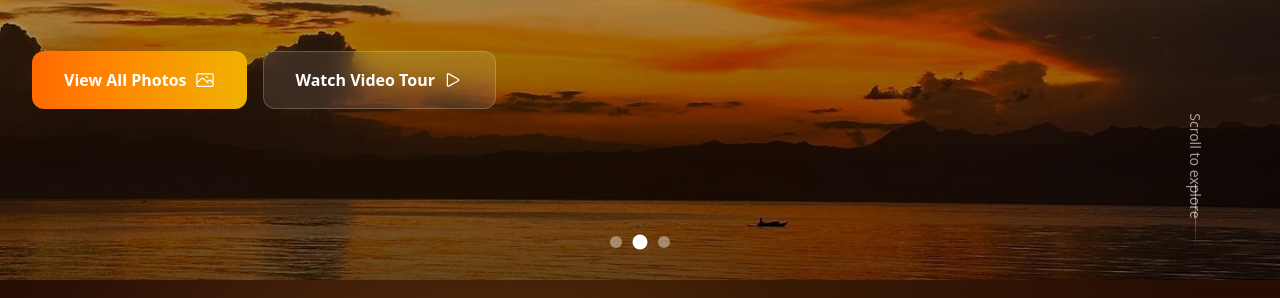
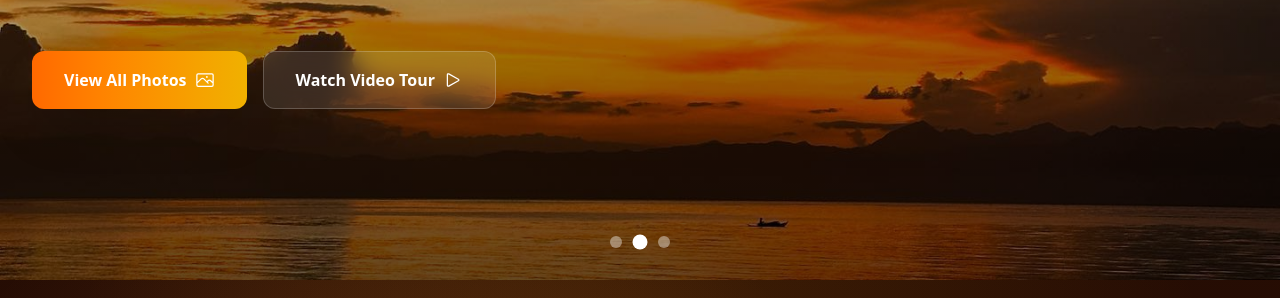
Before and after one commit to cheskapg/sunsetstrip-landingpage, a Next.js app: page / in a window 1280 px wide. Shown: the part 1320-1618 px from the top of the page. Built offline with nearby package versions, Linux system fonts and the light colour scheme.

Commit message:
Remove scroll indicator from FeaturedPhotos component for cleaner layout

```diff
--- a/app/components/featured-photos.tsx
+++ b/app/components/featured-photos.tsx
@@ -193,12 +193,12 @@ export default function FeaturedPhotos() {
             </div>
 
             {/* Scroll Indicator */}
-            <div className="absolute bottom-8 right-8 flex flex-col items-center text-white/60">
+            {/* <div className="absolute bottom-8 right-8 flex flex-col items-center text-white/60">
               <span className="text-sm font-medium mb-2 rotate-90 origin-center whitespace-nowrap">
                 Scroll to explore
               </span>
               <div className="w-px h-16 bg-gradient-to-b from-white/60 to-transparent"></div>
-            </div>
+            </div> */}
           </>
         )}
       </div>
```
